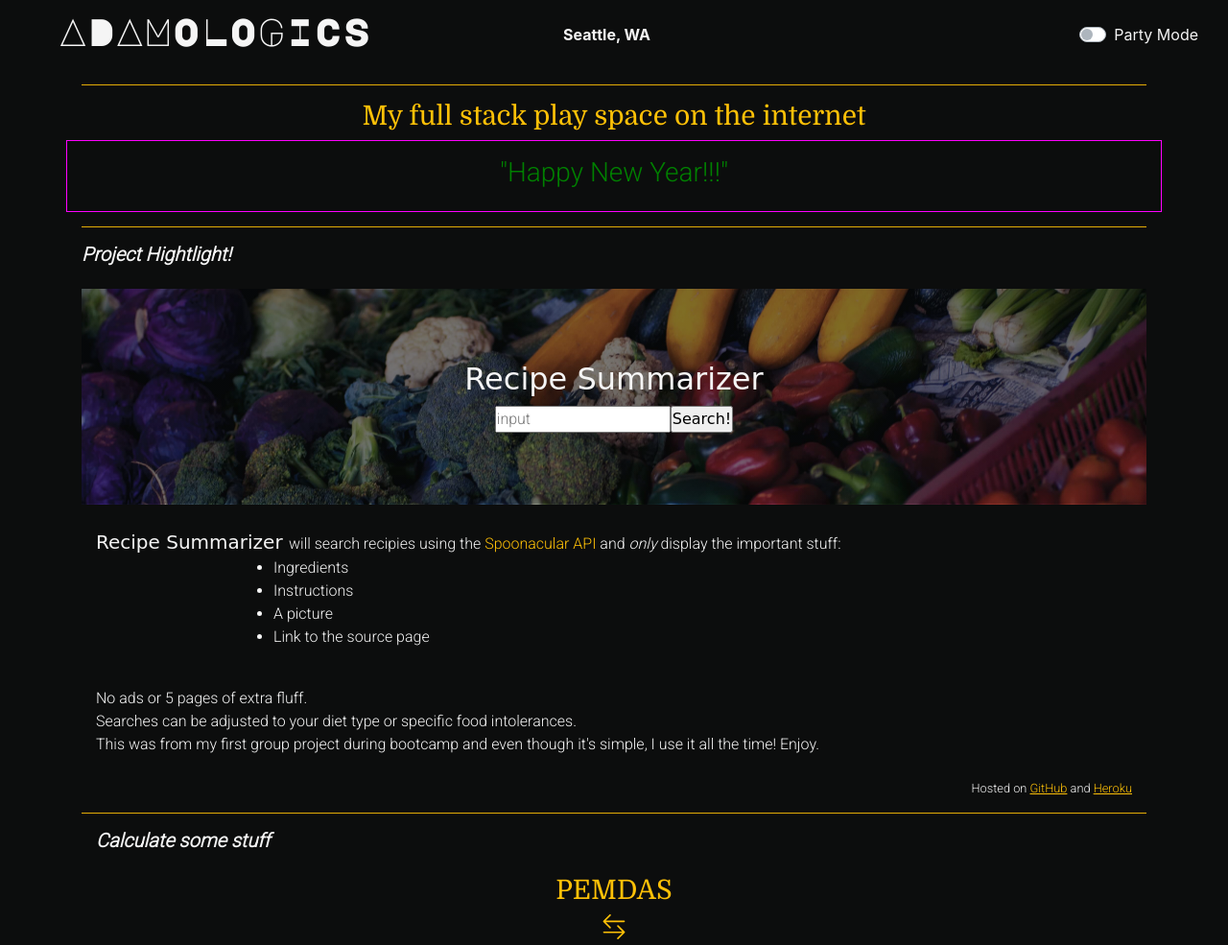
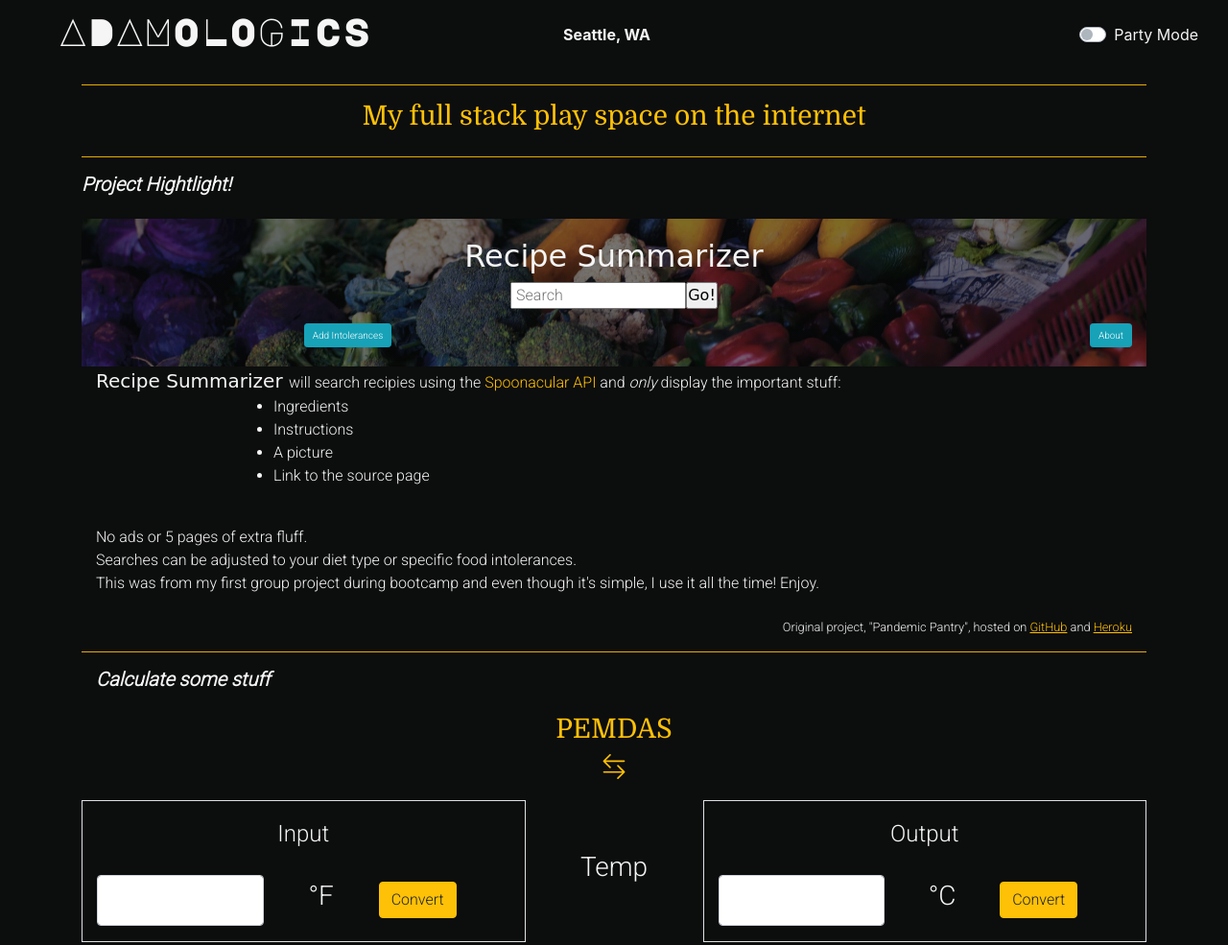
Before and after one commit to jeffreyadamo/AdamoLogics, a website: page public/components/views/index.html in a window 1280 px wide. Shown: the top 985 px of the page at 96% size. Drawn offline with nearby package versions, Linux system fonts and the light colour scheme; no server answers; a small style sheet from the web is missing.

Commit message:
Removed NYE banner. Formatting recipe hero with buttons and innerHTMLs

```diff
--- a/public/components/css/style.css
+++ b/public/components/css/style.css
@@ -19,22 +19,13 @@ hr {
     background-color: #FFC107;
 }
 
+.font10{
+    font-size: 10px;
+}
+
 #weather{
     padding-left: 15px;
 }
-
-#happyNewYear{
-    padding-top: 1rem;
-    padding-bottom: 1rem;
-    outline: 1px solid #f0f;
-}
-
-.go {
-    color: green;
-  }
-  .stop {
-    color: red;
-  }
 
 .black {
     background-color: #0c0d0d;
@@ -119,13 +110,16 @@ hr {
 
 .pantry {
     background-image: linear-gradient(rgba(0, 0, 0, 0.5), rgba(0, 0, 0, 0.5)), url("../../images/bannerImage2.jpg");
-    padding: 75px 0px 75px 0px;
+    padding: 20px 0px 20px 0px;
     height: 100%;
     background-position: center;
     background-repeat: no-repeat;
     background-size: cover;
     position: relative;
     font-family: 'Courgette', cursive;
+}
+.recipeButtons {
+    font-size: 10px;
 }
 
 .roboto {
--- a/public/components/js/script.js
+++ b/public/components/js/script.js
@@ -5,23 +5,6 @@
 //     alert("Soon this will direct towards Spotify's authentication page");
 
 // });
-
-// Happy New Year
-// =======================
-function changeColor() {
-    setInterval(flashText, 500);
-}
-
-function flashText() {
-    const oElem = document.getElementById("happyNewYear");
-    if (oElem.className === "col-12 middle go") {
-      oElem.className = "col-12 middle stop";
-    } else {
-      oElem.className = "col-12 middle go";
-    }
-  }
-
-changeColor();
 
 // TEMP CALCULATOR
 // ========================================================================
--- a/public/components/js/spoonacular.js
+++ b/public/components/js/spoonacular.js
@@ -1,5 +1,13 @@
 // const recipeFormEl = document.getElementByClassName("recipeForm");
-const recipeSearched = document.getElementById("recipeInput")
+const recipeSearched = document.getElementById("recipeInput");
+const insertIntolerancesEl = document.getElementById("insertIntolerances");
+const recipeResponseEl = document.getElementById("recipeResponse")
+
+$("#addIntolerances").on("click", function(event){
+  event.preventDefault();
+  insertIntolerancesEl.innerHTML = ('<div class="row"><div class="col-12 roboto middle"><label class="btn btn-secondary btn-sm active"><input type="radio" name="options" id="option1" checked> No Constraints</label><label class="btn btn-secondary btn-sm"><input type="radio" name="options" id="option2"> Vegan</label><label class="btn btn-secondary btn-sm"><input type="radio" name="options" id="option3"> Vegetarian</label>    <label class="btn btn-secondary btn-sm"><input type="radio" name="options" id="option4"> Gluten Free</label></div></div>');
+  recipeResponseEl.innerHTML = "";
+})
 
 $(".recipeForm").on("submit", function(event) {
   event.preventDefault();
--- a/public/components/views/index.html
+++ b/public/components/views/index.html
@@ -51,15 +51,6 @@
                 <h3 class="text-center yellow">My full stack play space on the internet</h3>
             </div>
         </div>
-        <div class="row">
-          <div
-            class="col-12 middle go"
-            id="happyNewYear" >
-            <h3 class="text-center">
-              "Happy New Year!!!"
-            </h3>
-         </div>
-        </div>
         <hr>
         <div class="row">
           <div class="col-12">
@@ -99,15 +90,19 @@
 
     <!-- PANDEMIC PANTRY INSERT -->
     <div class="container">
+      <div class="row pantry">
+        <div class="col-12">
           <div class="row">
-        <div class="col-12 middle pantry">
-          <a
-            target="_blank">
+            <div class="col-12 middle">
               <div>
                 <h2>
                   Recipe Summarizer
                 </h2>
               </div>
+            </div>
+          </div>
+          <div class="row">
+            <div class="col-12 middle">
               <form class="middle recipeForm">
                 <div>
                   <input
@@ -115,20 +110,54 @@
                     type="text"
                     id="recipeInput"
                     name="recipeInput"
-                  placeholder="input"
+                    placeholder=" Search"
                   >
                 </div>
                 <div>
-                  <input type="submit" value="Search!">
+                    <input type="submit" value="Go!">
                 </div>
               </form>
-          </a>
-
             </div>
           </div>
-      <br>
+          <div class="row" style="margin-top:15px">
+            <div class="col-6 left">
+              <button
+                type="button"
+                class="roboto recipeButtons btn btn-info btn-sm"
+                id="addIntolerances">
+                  Add Intolerances
+              </button>
+            </div>
+            <div class="col-6 right">
+              <button
+              type="button"
+              class="roboto recipeButtons btn btn-info btn-sm">
+                About
+            </button>
+            </div>
+          </div>
+        </div>
+      </div>
+      <div id="insertIntolerances"></div>
+      <!-- <div class="row">
+        <div class="col-12 roboto middle" id="insertIntolerances">
+          <label class="btn btn-secondary btn-sm active">
+            <input type="radio" name="options" id="option1" checked> No Constraints
+          </label>
+          <label class="btn btn-secondary btn-sm">
+            <input type="radio" name="options" id="option2"> Vegan
+          </label>
+          <label class="btn btn-secondary btn-sm">
+            <input type="radio" name="options" id="option3"> Vegetarian
+          </label>
+          <label class="btn btn-secondary btn-sm">
+            <input type="radio" name="options" id="option4"> Gluten Free
+          </label>
+        </div>
+      </div>   -->
+
       <div class="row">
-        <div class="col-12 roboto">
+        <div class="col-12 roboto" id="recipeResponse">
           <a
           style="font-family: 'Courgette', cursive; font-size:20px;"
           href="https://pandemic-pantry.herokuapp.com/"
@@ -168,7 +197,7 @@
     <br>
     <div class=row>
       <div class="col-12 roboto small right">
-        Hosted on
+        Original project, "Pandemic Pantry", hosted on
         <a
           href="https://github.com/jeffreyadamo/PandemicPantry"
           target="_blank"
```
Also changed, not shown: README.md. Lines whose indentation alone changed are shown as unchanged.
